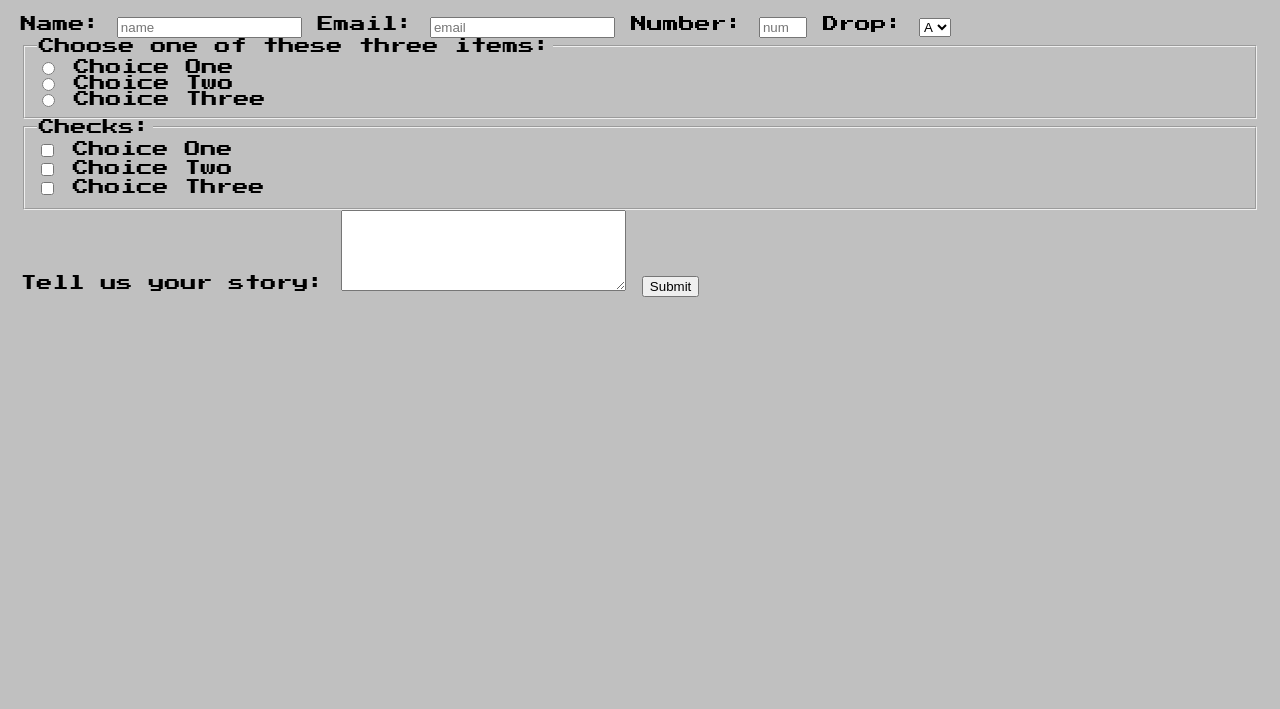
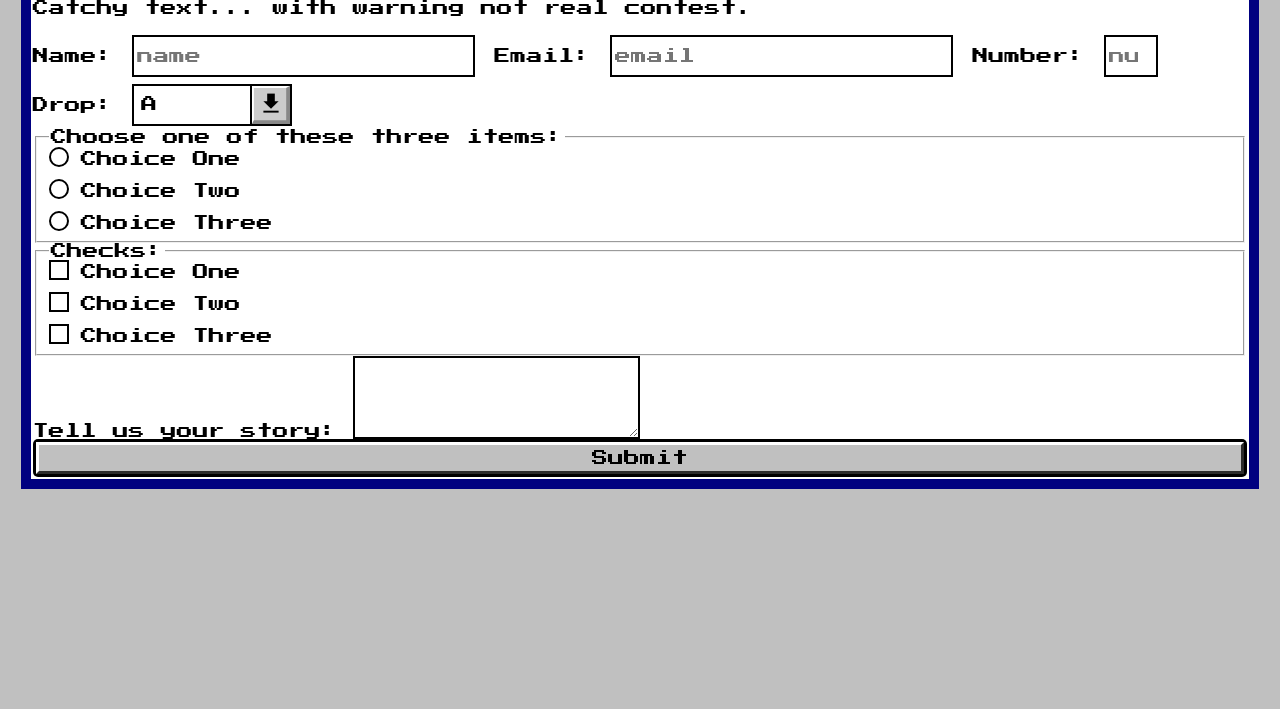
Before and after one commit to robert-morin/three-point-one, a plain HTML site: page survey.html in a window 1280 px wide. Shown: the part 91-800 px from the top of the page. Drawn offline with Linux system fonts and the light colour scheme.

Commit message:
input theming for giveaway page

```diff
--- a/about.css
+++ b/about.css
@@ -13,12 +13,6 @@ th
 td:not(:first-child)
 {
     padding-left: 30px;
-}
-
-main
-{
-    position: relative;
-    z-index: 10;
 }
 
 .about > *
--- a/survey.html
+++ b/survey.html
@@ -6,9 +6,12 @@
 		<link rel="stylesheet" href="theme.css" />
 	</head>
 	<body>
-		<main>
-			<h1 id="title">Title</h1>
-			<p id="description">Description</p>
+		<main class="window active">
+			<header>
+				<img src="./assets/menu-icon.svg">
+				<h1 id="title">Mega Tandy Computer Giveaway*</h1>
+			</header>
+			<p id="description">Catchy text... with warning not real contest.</p>
 			<form id="survey-form" action="/submit-survey">
 				<label id="name-label" for="name">Name:</label>
 				<input type="text" id="name" name="name" placeholder="name" required>
@@ -17,32 +20,32 @@
 				<label id="number-label" for="number">Number:</label>
 				<input type="number" id="number" name="number" placeholder="number" min="1" max="5">
 				<label for="dropdown">Drop:</label>
-				<select id="dropdown" name="drop">
+				<span class="drop"><select id="dropdown" name="drop">
 					<option value="a">A</option>
 					<option value="b">B</option>
 					<option value="c">C</option>
-				</select>
+				</select></span>
 				<fieldset>
 					<legend>Choose one of these three items:</legend>
 					<input id="one" type="radio" name="items" value="one">
-					<label for="one">Choice One</label><br>
+					<label class="radio-label" for="one">Choice One</label><br>
 					<input id="two" type="radio" name="items" value="two">
-					<label for="two">Choice Two</label><br>
+					<label class="radio-label" for="two">Choice Two</label><br>
 					<input id="three" type="radio" name="items" value="three">
-					<label for="three">Choice Three</label>
+					<label class="radio-label" for="three">Choice Three</label>
 				</fieldset>
 				<fieldset>
 					<legend>Checks:</legend>
 					<input id="cone" type="checkbox" name="checks" value="one">
-					<label for="cone">Choice One</label><br>
+					<label class="checkbox-label" for="cone">Choice One</label><br>
 					<input id="ctwo" type="checkbox" name="checks" value="two">
-					<label for="ctwo">Choice Two</label><br>
+					<label class="checkbox-label" for="ctwo">Choice Two</label><br>
 					<input id="cthree" type="checkbox" name="checks" value="three">
-					<label for="cthree">Choice Three</label>
+					<label class="checkbox-label" for="cthree">Choice Three</label>
 				</fieldset>
 				<label for="story">Tell us your story:</label>
 				<textarea id="story" name="story" rows="5" cols="33"></textarea>
-				<input id="submit" type="submit" value="Submit">
+				<div class="button-shadow"><input id="submit" type="submit" value="Submit"></div>
 			</form>
 		</main>
 	</body>
--- a/theme.css
+++ b/theme.css
@@ -8,6 +8,8 @@ body
 
 main
 {
+    position: relative;
+    z-index: 10;
 	margin: 1vw 1vw 1vw 1vw;
 }
 
@@ -50,14 +52,13 @@ main
 	background-color: white;
 }
 
-.button, button
+.button, button, input[type = submit]
 {
     width: 100%;
     font-family: 'Press Start 2P', sans-serif;
     font-size: 1em;
     text-align: center;
     padding: 5px;
-    margin-top: 10px;
 
     background-color: #c0c0c0;
     border-style: outset;
@@ -67,7 +68,7 @@ main
     z-index: auto;
 }
 
-.button:active, button:active
+.button:active, button:active, input[type = submit]:active
 {
     padding: 8px 5px 2px 8px;
     border-style: outset solid solid outset;
@@ -87,3 +88,129 @@ main
     background: black;
     z-index: -1;
 }
+
+.button-shadow
+{
+    content: '';
+    display: block;
+    border-radius: 5px;
+    background: black;
+    padding: 3px;
+}
+
+input[type=text], input[type=email], input[type=number], select
+{
+    border: 2px solid black;
+    font-family: inherit;
+    font-size: 1em;
+    padding: 0.2em;
+    margin: 0.2em;
+    background-color: white;
+    height: 2em;
+    box-sizing: content-box;
+}
+
+textarea
+{
+    border: 2px solid black;
+}
+
+select *
+{
+    color: black;
+    background-color: white;
+}
+
+.drop
+{
+    position: relative;
+    display: inline-block;
+}
+select
+{
+    display: inline-block;
+    height: 2em;
+    width: 150px;
+    outline: none;
+    color: black;
+}
+
+.drop::before
+{
+    content: '';
+    width: calc(2.4em + 4px);
+    height: calc(2.4em + 4px);
+    position: absolute;
+    display: block;
+    top: 0;
+    right: 0;
+    margin: 0.2em;
+    background: url("assets/drop-arrow.svg") center / calc(100% - 4px) no-repeat black;
+    pointer-events: none;
+}
+
+input[type=radio]
+{
+    position:absolute;
+    opacity: 0;
+    z-index: -9999;
+}
+
+.radio-label
+{
+    position: relative;
+    padding-left: 2em;
+    display: block;
+}
+
+.radio-label::before
+{
+    content: '';
+    display: block;
+    position: absolute;
+    top: -0.25em;
+    left: 0;
+    width: 1em;
+    height: 1em;
+    background: white;
+    border: 2px solid black;
+    border-radius: 50%;
+}
+
+input[type=radio]:checked + .radio-label::before
+{
+    box-shadow: inset 0 0 0 0.2em white,
+                inset 0px 0px 0.2em 1em black;
+}
+
+input[type=checkbox]
+{
+    position:absolute;
+    opacity: 0;
+    z-index: -9999;
+}
+
+.checkbox-label
+{
+    position: relative;
+    padding-left: 2em;
+    display: block;
+}
+
+.checkbox-label::before
+{
+    content: '';
+    display: block;
+    position: absolute;
+    top: -0.25em;
+    left: 0;
+    width: 1em;
+    height: 1em;
+    background: white;
+    border: 2px solid black;
+}
+
+input[type=checkbox]:checked + .checkbox-label::before
+{
+    background-image: url("assets/checkboxx.svg");
+}
```
Also changed, not shown: tmp.html (added, +50 -0 lines), assets/checkboxx.svg (added), assets/down-arrow.svg (added), assets/drop-arrow.svg (added), assets/up-arrow.svg (added), todo.txt.
